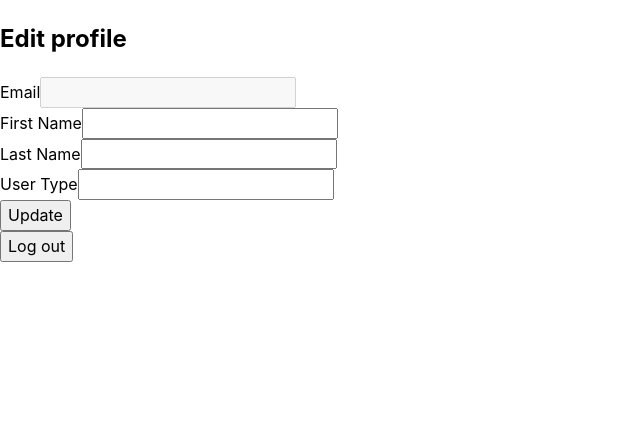
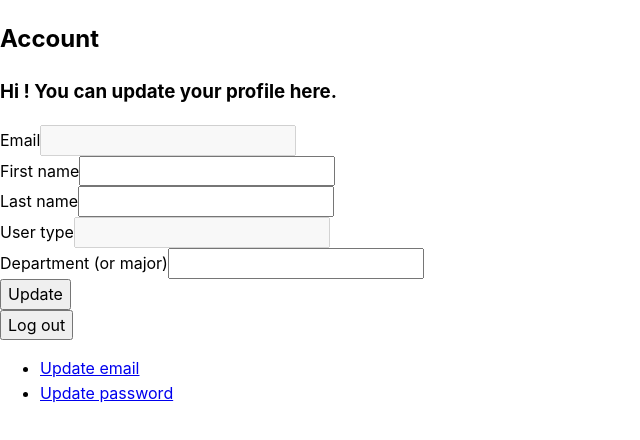
Before and after one commit to erenakgunduz/TAvionix-app, a Next.js app: page /account in a window 1280 px wide. Shown: the top 440 px of the page, without its empty margins (0-640 px from the left). Built offline with nearby package versions, Linux system fonts and the light colour scheme; no server answers; the database is empty.

Commit message:
Flow ready to be finished

```diff
--- a/app/account/page.tsx
+++ b/app/account/page.tsx
@@ -1,3 +1,4 @@
+import Link from 'next/link';
 import AccountForm from '@/components/AccountForm/AccountForm';
 import getSession from '@/utils/supabase/get-session';
 
@@ -6,8 +7,20 @@ export default async function Account() {
 
   return (
     <>
-      <h2>Edit profile</h2>
+      <h2>Account</h2>
+      <h3>
+        Hi {session?.user.user_metadata.first_name ?? session?.user.email}! You can update your
+        profile here.
+      </h3>
       <AccountForm session={session} />
+      <ul>
+        <li>
+          <Link href="/account/update-email">Update email</Link>
+        </li>
+        <li>
+          <Link href="/account/update-password">Update password</Link>
+        </li>
+      </ul>
     </>
   );
 }
--- /dev/null
+++ b/app/account/update-email/page.tsx
@@ -0,0 +1,6 @@
+import getSession from '@/utils/supabase/get-session';
+
+export default async function UpdateEmail() {
+  const session = await getSession();
+  return <div>Update Email</div>;
+}
--- /dev/null
+++ b/app/account/update-password/page.tsx
@@ -0,0 +1,6 @@
+import getSession from '@/utils/supabase/get-session';
+
+export default async function UpdatePassword() {
+  const session = await getSession();
+  return <div>Update Password</div>;
+}
--- a/components/AccountForm/AccountForm.tsx
+++ b/components/AccountForm/AccountForm.tsx
@@ -15,17 +15,19 @@ export default function AccountForm({ session }: { session: Session | null }) {
   const [first_name, setFirstName] = useState<string | null>(null);
   const [last_name, setLastName] = useState<string | null>(null);
   const [profile_type, setProfileType] = useState<string | null>(null);
-  const [avatar_url, setAvatarUrl] = useState<string | null>(null);
+  const [department, setDepartment] = useState<string | null>(null);
   const user = session?.user;
 
   const getProfile = useCallback(async () => {
     try {
       setLoading(true);
 
+      if (!user) throw new Error('Could not get user');
+
       const { data, error, status } = await supabase
         .from('profiles')
-        .select('first_name, last_name, profile_type, avatar_url')
-        .eq('id', user?.id)
+        .select('first_name, last_name, profile_type, department')
+        .eq('id', user.id)
         .single();
 
       if (error && status !== 406) throw error;
@@ -34,7 +36,7 @@ export default function AccountForm({ session }: { session: Session | null }) {
         setFirstName(data.first_name);
         setLastName(data.last_name);
         setProfileType(data.profile_type);
-        setAvatarUrl(data.avatar_url);
+        setDepartment(data.department);
       }
     } catch (error) {
       alert('Error loading user data!');
@@ -51,10 +53,10 @@ export default function AccountForm({ session }: { session: Session | null }) {
     first_name: string | null;
     last_name: string | null;
     profile_type: string | null;
-    avatar_url: string | null;
+    department: string | null;
   }
 
-  async function updateProfile({ first_name, last_name, profile_type, avatar_url }: ProfileProps) {
+  async function updateProfile({ first_name, last_name, profile_type, department }: ProfileProps) {
     try {
       setLoading(true);
 
@@ -63,7 +65,7 @@ export default function AccountForm({ session }: { session: Session | null }) {
         first_name,
         last_name,
         profile_type,
-        avatar_url,
+        department,
         updated_at: new Date().toISOString(),
       });
 
@@ -84,7 +86,7 @@ export default function AccountForm({ session }: { session: Session | null }) {
         <input id="email" type="text" value={session?.user.email} disabled />
       </div>
       <div>
-        <label htmlFor="first-name">First Name</label>
+        <label htmlFor="first-name">First name</label>
         <input
           id="first-name"
           type="text"
@@ -93,7 +95,7 @@ export default function AccountForm({ session }: { session: Session | null }) {
         />
       </div>
       <div>
-        <label htmlFor="last-name">Last Name</label>
+        <label htmlFor="last-name">Last name</label>
         <input
           id="last-name"
           type="text"
@@ -102,12 +104,22 @@ export default function AccountForm({ session }: { session: Session | null }) {
         />
       </div>
       <div>
-        <label htmlFor="user-type">User Type</label>
+        <label htmlFor="user-type">User type</label>
         <input
           id="user-type"
-          type="url"
+          type="text"
           value={profile_type || ''}
           onChange={(e) => setProfileType(e.target.value)}
+          disabled
+        />
+      </div>
+      <div>
+        <label htmlFor="department">Department (or major)</label>
+        <input
+          id="department"
+          type="text"
+          value={department || ''}
+          onChange={(e) => setDepartment(e.target.value)}
         />
       </div>
 
@@ -115,7 +127,7 @@ export default function AccountForm({ session }: { session: Session | null }) {
         <button
           className="button primary block"
           type="button"
-          onClick={() => updateProfile({ first_name, last_name, profile_type, avatar_url })}
+          onClick={() => updateProfile({ first_name, last_name, profile_type, department })}
           disabled={loading}
         >
           {loading ? 'Loading ...' : 'Update'}
```
